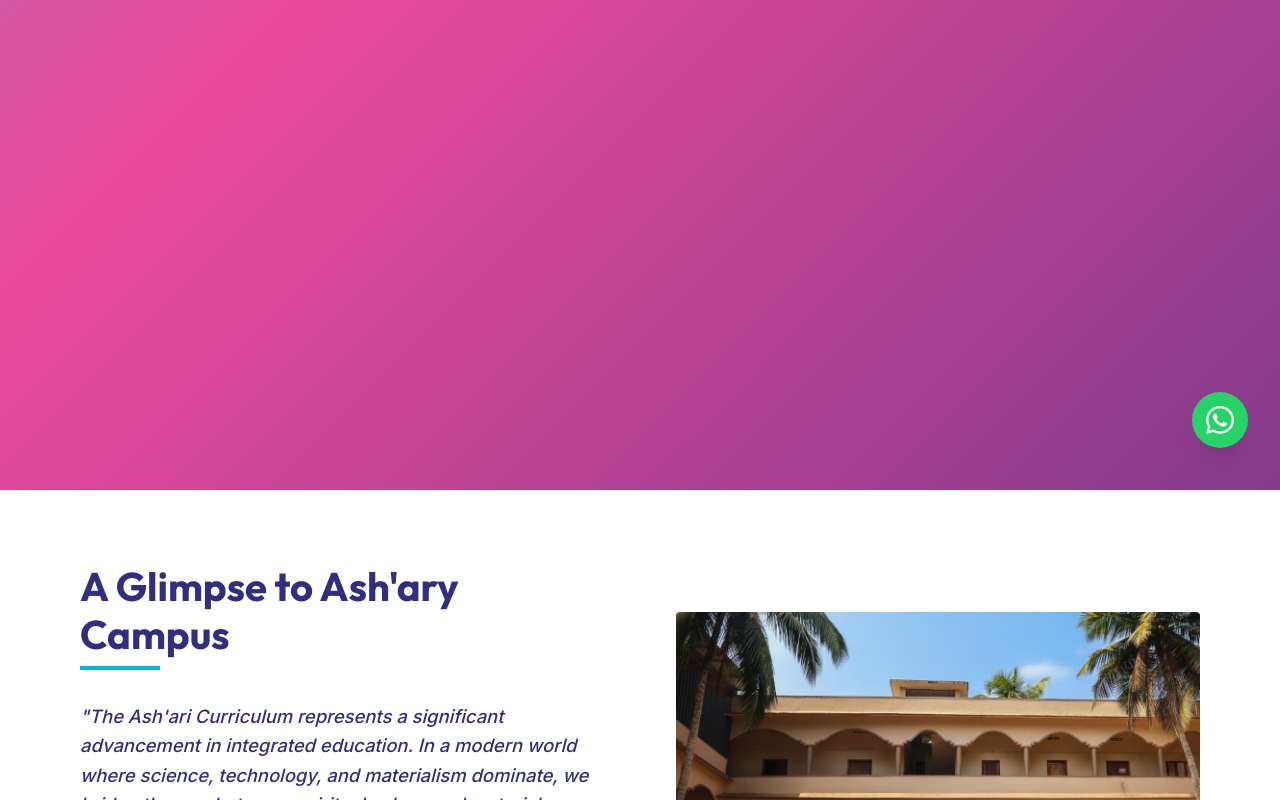
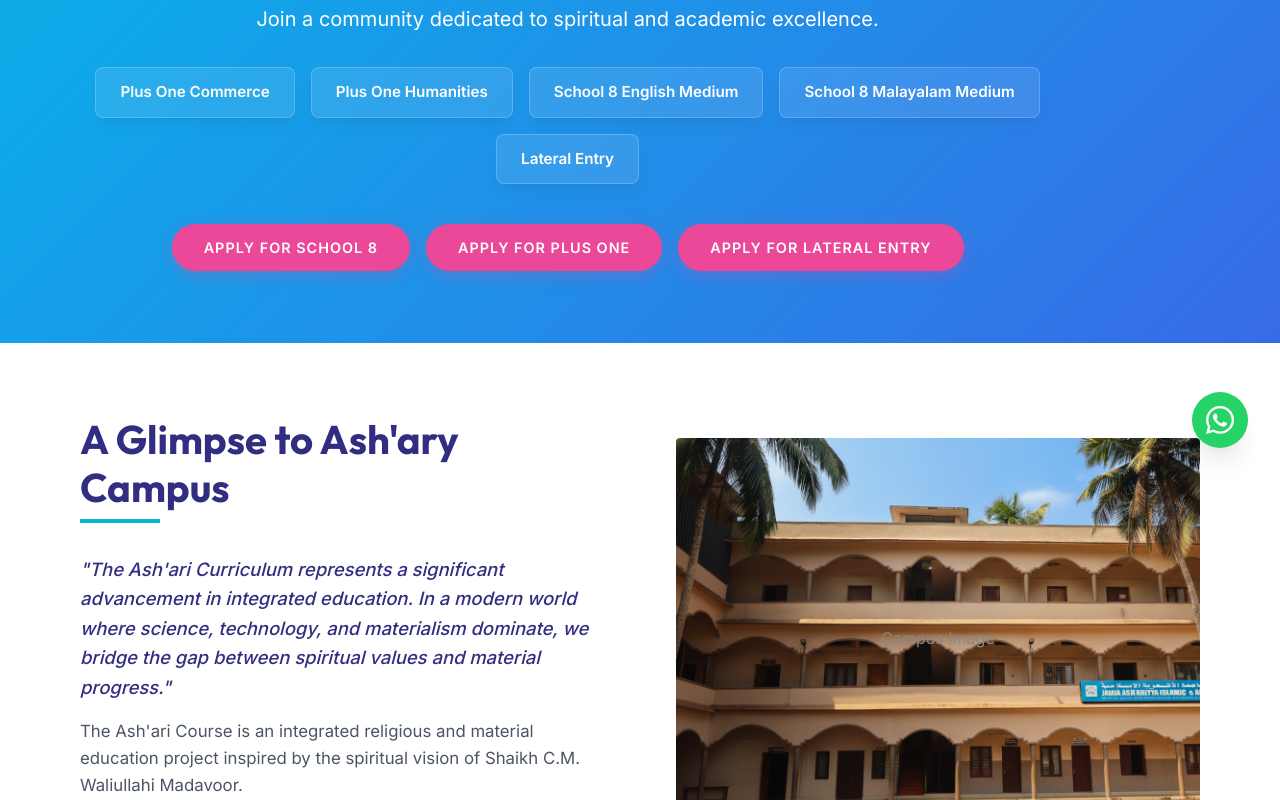
Before and after one commit to shamilvakkaloor/ashariyya_web, a React (Vite) app: page / in a window 1280 px wide. Shown: the part 320-1120 px from the top of the page. Built offline with nearby package versions, Linux system fonts and the light colour scheme.

Commit message:
feat: layout adjustments and content cleanup

```diff
--- a/src/App.jsx
+++ b/src/App.jsx
@@ -10,6 +10,7 @@
 import CampusLife from './pages/CampusLife';
 import NoticeBoard from './pages/NoticeBoard';
 import Contact from './pages/Contact';
+import Exam from './pages/Exam';
 import './App.css';
 
 // Placeholder Pages
@@ -37,6 +38,7 @@
           <Route path="/campus-life" element={<CampusLife />} />
           <Route path="/notice-board" element={<NoticeBoard />} />
           <Route path="/contact" element={<Contact />} />
+          <Route path="/exam" element={<Exam />} />
         </Routes>
       </main>
       <Footer />
--- a/src/components/Header.jsx
+++ b/src/components/Header.jsx
@@ -43,6 +43,7 @@
                     <nav className={`nav-menu ${isMenuOpen ? 'open' : ''}`}>
                         <ul>
                             <li><NavLink to="/" onClick={() => setIsMenuOpen(false)}>Home</NavLink></li>
+                            <li><NavLink to="/exam" onClick={() => setIsMenuOpen(false)}>Exam Results</NavLink></li>
                             {/*
                             <li className="dropdown">
                                 <NavLink to="/about" onClick={() => setIsMenuOpen(false)}>About Us</NavLink>
--- a/src/pages/About.jsx
+++ b/src/pages/About.jsx
@@ -22,7 +22,7 @@
                             The Ash'ari Curriculum represents a significant advancement in integrated education. In a modern world where science, technology, and materialism dominate, we bridge the gap between spiritual values and material progress.
                         </p>
                         <p>
-                            The Ash'ari Course is an integrated religious and material education project inspired by the spiritual vision of Shaikh C.M. Waliullahi (PBUH) Madavoor. Under the blessed guidance of Samasta Kerala Jam'iyyath Al-Ulama President, Sayyidul Ulama Sayyid Muhammad Jifri Muthukoya Thangal, this institution has been nurturing students since 1996.
+                            The Ash'ari Course is an integrated religious and material education project inspired by the spiritual vision of Shaikh C.M. Waliullahi Madavoor. This institution has been nurturing students since 1996.
                         </p>
                         <p>
                             Located in the blessed premises of CM Makham Shareef, Madavoor, Calicut, our institution provides a unique educational experience where traditional Islamic scholarship meets modern academic excellence.
@@ -95,14 +95,10 @@
                     <div className="governance-grid">
                         <div className="gov-col">
                             <h3>Spiritual Leadership</h3>
-                            <div className="gov-item">
-                                <strong>President</strong>
-                                <p>Sayyidul Ulama Sayyid Muhammad Jifri Muthukoya Thangal</p>
-                                <span>(Samasta Kerala Jam'iyyath Al-Ulama)</span>
-                            </div>
+                            <div className="gov-item" style={{display: 'none'}}></div>
                             <div className="gov-item">
                                 <strong>Founder's Vision</strong>
-                                <p>Shaikh C.M. Waliullahi (PBUH) Madavoor</p>
+                                <p>Shaikh C.M. Waliullahi Madavoor</p>
                             </div>
                         </div>
                         <div className="gov-col">
--- /dev/null
+++ b/src/pages/Exam.css
@@ -0,0 +1,45 @@
+.exam-page {
+    min-height: calc(100vh - var(--header-height));
+    background-color: var(--color-background-off);
+}
+
+.page-header-section {
+    padding: var(--spacing-xxl) 0 var(--spacing-xl);
+    background: linear-gradient(135deg, rgba(49, 46, 129, 0.05), rgba(236, 72, 153, 0.05));
+    border-bottom: 1px solid var(--color-border);
+}
+
+.page-title {
+    font-size: 3rem;
+    margin-bottom: var(--spacing-sm);
+}
+
+.exam-content-section {
+    padding: var(--spacing-xl) 0;
+}
+
+.exam-cards-container {
+    display: flex;
+    justify-content: center;
+    max-width: 800px;
+    margin: 0 auto;
+}
+
+.exam-card {
+    padding: var(--spacing-xl);
+    border-radius: 16px;
+    text-align: center;
+    width: 100%;
+}
+
+.exam-card h2 {
+    color: var(--color-primary);
+    margin-bottom: var(--spacing-md);
+    font-size: 2rem;
+}
+
+.exam-card p {
+    color: var(--color-text-light);
+    margin-bottom: var(--spacing-lg);
+    font-size: 1.1rem;
+}
--- /dev/null
+++ b/src/pages/Exam.jsx
@@ -0,0 +1,36 @@
+import { FaArrowRight } from 'react-icons/fa';
+import './Exam.css';
+
+const Exam = () => {
+    return (
+        <div className="exam-page">
+            <section className="section page-header-section glass-bg">
+                <div className="container text-center">
+                    <h1 className="page-title text-gradient">Examination Results</h1>
+                    <p className="subtitle">Check your latest exam results and academic progress.</p>
+                </div>
+            </section>
+
+            <section className="section exam-content-section">
+                <div className="container">
+                    <div className="exam-cards-container">
+                        <div className="exam-card glass">
+                            <h2>Muthawal Exam 2026</h2>
+                            <p>The results for the Muthawal Examination 2026 have been published.</p>
+                            <a
+                                href="https://script.google.com/a/~/macros/s/AKfycbzDqtGMo9ZxfUSlfiiIP3bOligJDrlOI3qA_-kJgpSMlZHc3O3vVs8vpbk71bkhRooB/exec"
+                                target="_blank"
+                                rel="noopener noreferrer"
+                                className="btn btn-primary"
+                            >
+                                View Result <FaArrowRight style={{ marginLeft: '8px' }}/>
+                            </a>
+                        </div>
+                    </div>
+                </div>
+            </section>
+        </div>
+    );
+};
+
+export default Exam;
--- a/src/pages/Home.css
+++ b/src/pages/Home.css
@@ -100,14 +100,16 @@
 
 /* Hero Section */
 .hero-section {
-    height: 85vh;
-    min-height: 600px;
+    min-height: 50vh;
+    padding: var(--spacing-xxl) 0 var(--spacing-xl);
     position: relative;
-    background: linear-gradient(-45deg, var(--color-primary), var(--color-secondary), var(--color-accent), var(--color-primary-dark));
+    background: linear-gradient(-45deg, #4f46e5, #0ea5e9, #10b981, #f59e0b);
     background-size: 400% 400%;
     animation: gradientBG 15s ease infinite;
     color: var(--color-white);
     overflow: hidden;
+    display: flex;
+    align-items: center;
 }
 
 @keyframes gradientBG {
@@ -148,15 +150,44 @@
 
 .hero-content p {
     font-size: 1.25rem;
-    margin-bottom: 1rem;
+    margin-bottom: 2rem;
     max-width: 700px;
     opacity: 0.9;
     animation: fadeInUp 1s ease-out 0.2s;
     animation-fill-mode: both;
 }
 
+.admission-boxes {
+    display: flex;
+    flex-wrap: wrap;
+    justify-content: center;
+    gap: 1rem;
+    margin-bottom: 2.5rem;
+    animation: fadeInUp 1s ease-out 0.3s;
+    animation-fill-mode: both;
+}
+
+.admission-box {
+    padding: 0.75rem 1.5rem;
+    border-radius: 8px;
+    font-weight: 600;
+    font-size: 0.95rem;
+    color: var(--color-white);
+    transition: transform 0.3s ease, background 0.3s ease;
+    border: 1px solid rgba(255, 255, 255, 0.2);
+    background: rgba(255, 255, 255, 0.1);
+    backdrop-filter: blur(10px);
+    text-decoration: none;
+}
+
+.admission-box:hover {
+    transform: translateY(-3px);
+    background: rgba(255, 255, 255, 0.2);
+}
+
 .hero-buttons {
     display: flex;
+    flex-wrap: wrap;
     justify-content: center;
     gap: 1rem;
     animation: fadeInUp 1s ease-out 0.4s;
--- a/src/pages/Home.jsx
+++ b/src/pages/Home.jsx
@@ -52,9 +52,19 @@
                         <div className="container hero-content">
                             <h1>ASH'ARI ADMISSION STARTED</h1>
                             <p>Join a community dedicated to spiritual and academic excellence.</p>
+
+                            <div className="admission-boxes">
+                                <a href="https://forms.gle/zSmALfbm1ufjjhYu9" target="_blank" rel="noopener noreferrer" className="admission-box glass">Plus One Commerce</a>
+                                <a href="https://forms.gle/zSmALfbm1ufjjhYu9" target="_blank" rel="noopener noreferrer" className="admission-box glass">Plus One Humanities</a>
+                                <a href="https://forms.gle/zSmALfbm1ufjjhYu9" target="_blank" rel="noopener noreferrer" className="admission-box glass">School 8 English Medium</a>
+                                <a href="https://forms.gle/zSmALfbm1ufjjhYu9" target="_blank" rel="noopener noreferrer" className="admission-box glass">School 8 Malayalam Medium</a>
+                                <a href="https://forms.gle/zSmALfbm1ufjjhYu9" target="_blank" rel="noopener noreferrer" className="admission-box glass">Lateral Entry</a>
+                            </div>
+
                             <div className="hero-buttons">
-                                <a href="https://forms.gle/zSmALfbm1ufjjhYu9" target="_blank" rel="noopener noreferrer" className="btn btn-primary">Admission Started</a>
-                                <a href="https://script.google.com/a/~/macros/s/AKfycbzDqtGMo9ZxfUSlfiiIP3bOligJDrlOI3qA_-kJgpSMlZHc3O3vVs8vpbk71bkhRooB/exec" target="_blank" rel="noopener noreferrer" className="btn btn-outline">Muthawal Exam 2026 - Result</a>
+                                <a href="https://forms.gle/zSmALfbm1ufjjhYu9" target="_blank" rel="noopener noreferrer" className="btn btn-primary">Apply for School 8</a>
+                                <a href="https://forms.gle/zSmALfbm1ufjjhYu9" target="_blank" rel="noopener noreferrer" className="btn btn-primary">Apply for Plus One</a>
+                                <a href="https://forms.gle/zSmALfbm1ufjjhYu9" target="_blank" rel="noopener noreferrer" className="btn btn-primary">Apply for Lateral Entry</a>
                             </div>
                         </div>
                     </div>
@@ -73,8 +83,7 @@
                             "The Ash'ari Curriculum represents a significant advancement in integrated education. In a modern world where science, technology, and materialism dominate, we bridge the gap between spiritual values and material progress."
                         </p>
                         <p>
-                            The Ash'ari Course is an integrated religious and material education project inspired by the spiritual vision of Shaikh C.M. Waliullahi (PBUH) Madavoor.
-                            Guided by the Samasta Kerala Jam'iyyath Al-Ulama President, Sayyidul Ulama Sayyid Muhammad Jifri Muthukoya Thangal.
+                            The Ash'ari Course is an integrated religious and material education project inspired by the spiritual vision of Shaikh C.M. Waliullahi Madavoor.
                         </p>
                         <Link to="/about" className="btn btn-secondary">Know More About Us <FaArrowRight /></Link>
                     </div>
```
